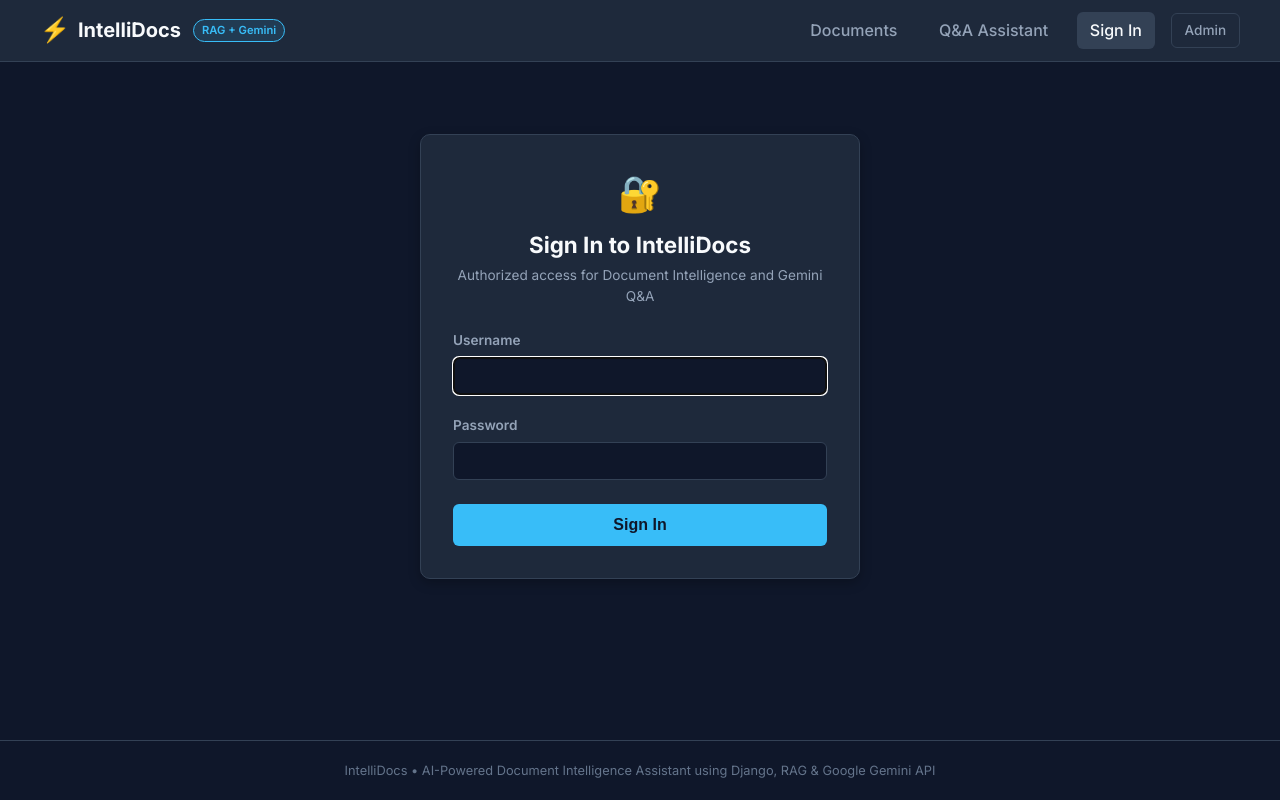
After one commit to kazmasheikh893-del/IntelliDocs, a Django app: page /accounts/login/ in a window 1280 px wide. The commit adds this page. Run offline with Django 5.2, Linux system fonts and the light colour scheme; parts of the project's set-up code (start-up, migrations or seed data) failed here and were passed over.

Commit message:
feat(security): add production access control, persistent DATA_DIR support, and automated admin setup

```diff
--- a/intellidocs/urls.py
+++ b/intellidocs/urls.py
@@ -1,10 +1,13 @@
 from django.contrib import admin
+from django.contrib.auth import views as auth_views
 from django.urls import path, include
 from django.conf import settings
 from django.conf.urls.static import static
 
 urlpatterns = [
     path('admin/', admin.site.urls),
+    path('accounts/login/', auth_views.LoginView.as_view(template_name='registration/login.html'), name='login'),
+    path('accounts/logout/', auth_views.LogoutView.as_view(next_page='login'), name='logout'),
     path('', include('documents.urls', namespace='documents')),
 ]
 
--- a/render.yaml
+++ b/render.yaml
@@ -21,3 +21,9 @@ services:
         value: ".onrender.com"
       - key: CSRF_TRUSTED_ORIGINS
         value: "https://*.onrender.com"
+      - key: REQUIRE_AUTH
+        value: "True"
+      - key: ADMIN_USERNAME
+        sync: false
+      - key: ADMIN_PASSWORD
+        sync: false
--- a/templates/base.html
+++ b/templates/base.html
@@ -25,6 +25,21 @@
                 <a href="{% url 'documents:qa' %}" class="nav-link {% if request.resolver_match.url_name == 'qa' %}active{% endif %}">
                     Q&A Assistant
                 </a>
+                {% if user.is_authenticated %}
+                <span class="nav-user" style="font-size: 0.85rem; color: var(--text-secondary); padding: 0.4rem 0.5rem;">
+                    👤 {{ user.username }}
+                </span>
+                <form method="post" action="{% url 'logout' %}" style="display: inline; margin: 0;">
+                    {% csrf_token %}
+                    <button type="submit" class="nav-link" style="background: none; border: none; cursor: pointer; color: var(--text-secondary); font-size: 0.85rem;">
+                        Log out
+                    </button>
+                </form>
+                {% else %}
+                <a href="{% url 'login' %}" class="nav-link {% if request.resolver_match.url_name == 'login' %}active{% endif %}">
+                    Sign In
+                </a>
+                {% endif %}
                 <a href="/admin/" target="_blank" class="nav-link admin-link">
                     Admin
                 </a>
--- /dev/null
+++ b/templates/registration/login.html
@@ -0,0 +1,44 @@
+{% extends 'base.html' %}
+
+{% block title %}Sign In | IntelliDocs AI{% endblock %}
+
+{% block content %}
+<div class="login-wrapper" style="max-width: 440px; margin: 3rem auto; padding: 2rem; background: var(--bg-surface); border: 1px solid var(--border-color); border-radius: var(--radius-md); box-shadow: var(--shadow-md);">
+    <div style="text-align: center; margin-bottom: 1.5rem;">
+        <span style="font-size: 2.2rem; display: block; margin-bottom: 0.5rem;">🔐</span>
+        <h2 style="font-size: 1.4rem; font-weight: 700; color: var(--text-primary); margin-bottom: 0.25rem;">Sign In to IntelliDocs</h2>
+        <p style="font-size: 0.85rem; color: var(--text-secondary);">Authorized access for Document Intelligence and Gemini Q&A</p>
+    </div>
+
+    {% if form.errors %}
+    <div class="flash-message flash-error" style="margin-bottom: 1.25rem;">
+        <span>Invalid username or password. Please try again.</span>
+    </div>
+    {% endif %}
+
+    <form method="post" action="{% url 'login' %}">
+        {% csrf_token %}
+        <input type="hidden" name="next" value="{{ next }}">
+
+        <div style="margin-bottom: 1.25rem;">
+            <label for="id_username" style="display: block; font-size: 0.85rem; font-weight: 600; color: var(--text-secondary); margin-bottom: 0.4rem;">
+                Username
+            </label>
+            <input type="text" name="username" autofocus required id="id_username" class="form-control"
+                   style="width: 100%; padding: 0.6rem 0.8rem; background: var(--bg-main); border: 1px solid var(--border-color); border-radius: var(--radius-sm); color: var(--text-primary); font-size: 0.95rem;">
+        </div>
+
+        <div style="margin-bottom: 1.5rem;">
+            <label for="id_password" style="display: block; font-size: 0.85rem; font-weight: 600; color: var(--text-secondary); margin-bottom: 0.4rem;">
+                Password
+            </label>
+            <input type="password" name="password" required id="id_password" class="form-control"
+                   style="width: 100%; padding: 0.6rem 0.8rem; background: var(--bg-main); border: 1px solid var(--border-color); border-radius: var(--radius-sm); color: var(--text-primary); font-size: 0.95rem;">
+        </div>
+
+        <button type="submit" class="btn btn-primary btn-block" style="width: 100%; padding: 0.75rem; font-size: 1rem; font-weight: 600; border-radius: var(--radius-sm);">
+            Sign In
+        </button>
+    </form>
+</div>
+{% endblock %}
```
Also changed, not shown: documents/management/commands/setup_admin.py (added, +36 -0 lines), documents/tests/test_auth.py (added, +92 -0 lines), documents/views.py (+19 -0 lines), intellidocs/settings.py (+17 -4 lines), 2 other files.
